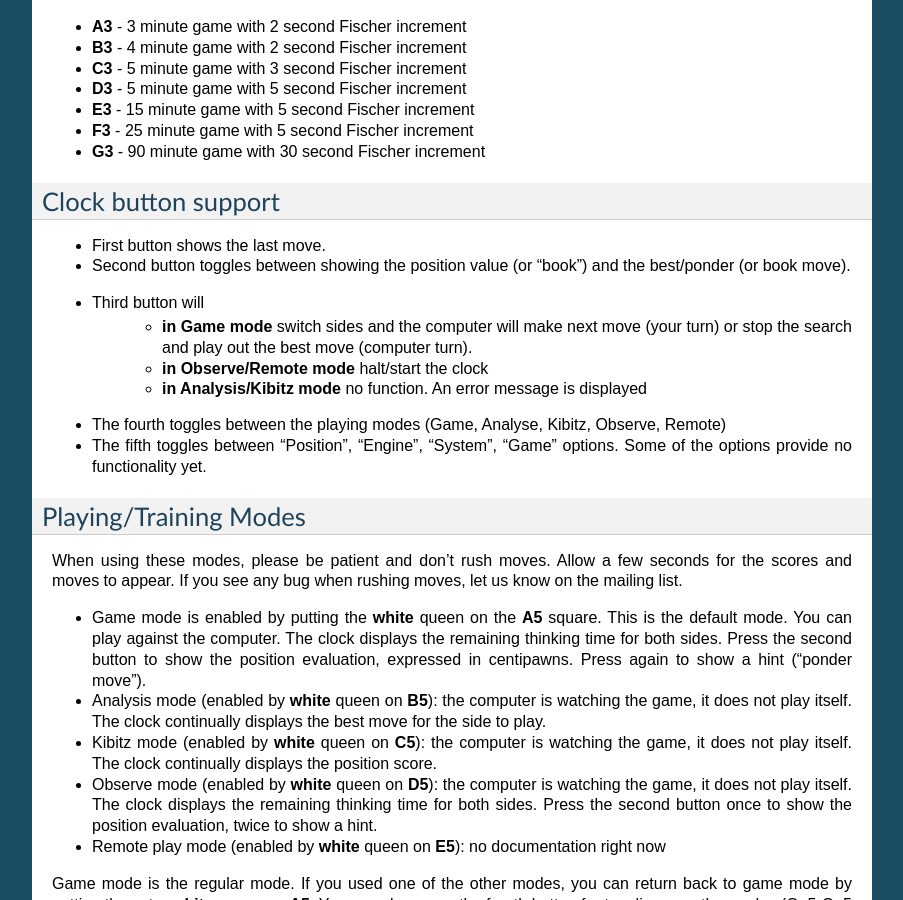
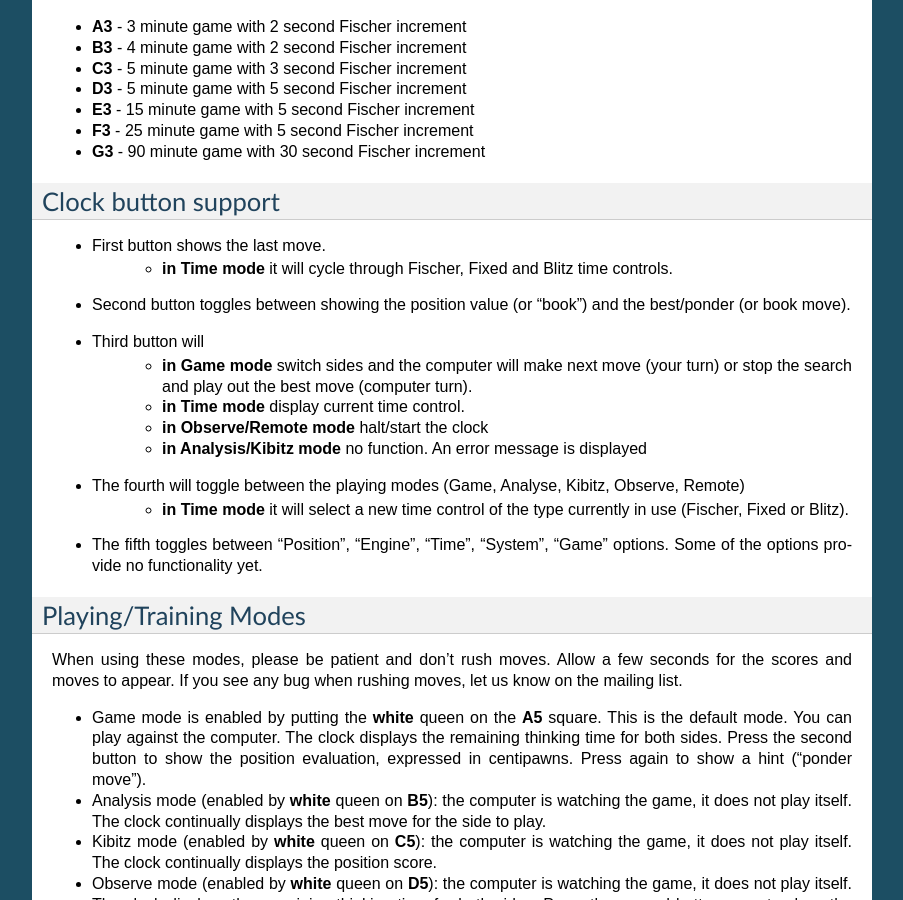
Before and after one commit to jromang/picochess, a Sphinx documentation site: the page built from docs/usage.rst, in a window 1280 px wide and 900 px high, scrolled down 1315 px. Shown: the whole window, without its empty margins (198-1101 px from the left). Built offline with Sphinx 7.4.7, drawn with Linux system fonts in a browser that asks for light colours.

Commit message:
Update usage.rst

```diff
--- a/docs/usage.rst
+++ b/docs/usage.rst
@@ -76,13 +76,16 @@ Clock button support
 --------------------
 
 * First button shows the last move.
+    - **in Time mode** it will cycle through Fischer, Fixed and Blitz time controls.
 * Second button toggles between showing the position value (or "book") and the best/ponder (or book move).
 * Third button will
     - **in Game mode** switch sides and the computer will make next move (your turn) or stop the search and play out the best move (computer turn).
+    - **in Time mode** display current time control.
     - **in Observe/Remote mode** halt/start the clock
     - **in Analysis/Kibitz mode** no function. An error message is displayed
-* The fourth toggles between the playing modes (Game, Analyse, Kibitz, Observe, Remote)
-* The fifth toggles between "Position", "Engine", "System", "Game" options. Some of the options provide no functionality yet.
+* The fourth will toggle between the playing modes (Game, Analyse, Kibitz, Observe, Remote)
+    - **in Time mode** it will select a new time control of the type currently in use (Fischer, Fixed or Blitz).
+* The fifth toggles between "Position", "Engine", "Time", "System", "Game" options. Some of the options provide no functionality yet.
 
 Playing/Training Modes
 ----------------------
```
